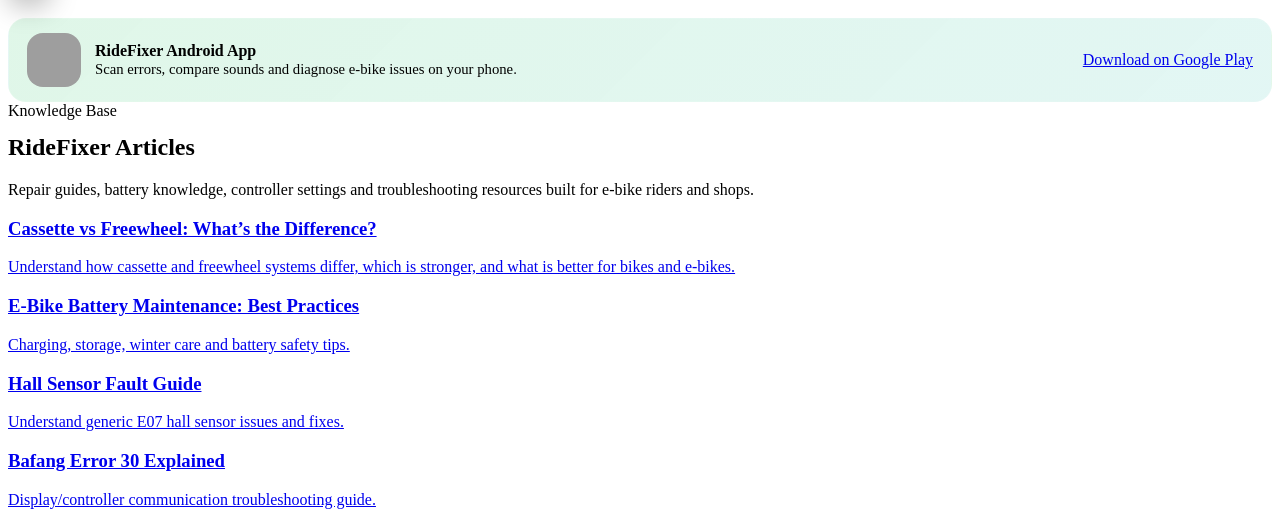
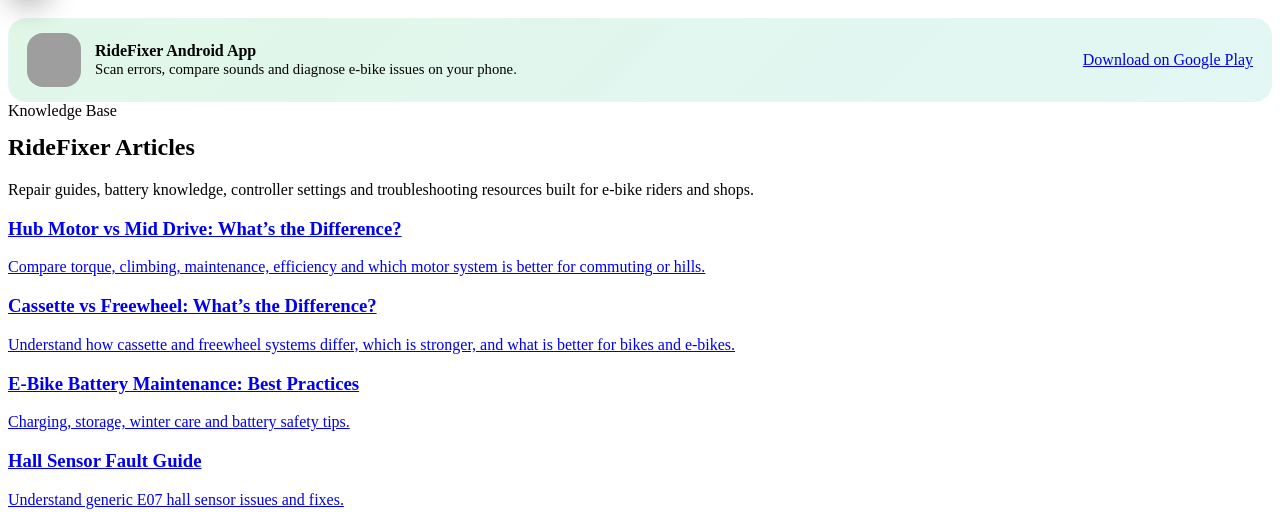
Before and after one commit to ehtishamaliawan/RideFixer-Web-Version, a PHP site: page /articles in a window 1280 px wide. Shown: the part 54-570 px from the top of the page. Run offline with PHP 8.4, Linux system fonts and the light colour scheme; grey boxes are pictures that could not be loaded.

Commit message:
Add hub motor vs mid drive to articles page

```diff
--- a/articles/index.php
+++ b/articles/index.php
@@ -7,6 +7,7 @@
 require_once __DIR__ . '/../partials/header.php';
 
 $articles = [
+  ['url'=>'/articles/hub-motor-vs-mid-drive','title'=>'Hub Motor vs Mid Drive: What’s the Difference?','desc'=>'Compare torque, climbing, maintenance, efficiency and which motor system is better for commuting or hills.'],
   ['url'=>'/articles/cassette-vs-freewheel','title'=>'Cassette vs Freewheel: What’s the Difference?','desc'=>'Understand how cassette and freewheel systems differ, which is stronger, and what is better for bikes and e-bikes.'],
   ['url'=>'/articles/battery-maintenance','title'=>'E‑Bike Battery Maintenance: Best Practices','desc'=>'Charging, storage, winter care and battery safety tips.'],
   ['url'=>'/error-codes/generic/e07','title'=>'Hall Sensor Fault Guide','desc'=>'Understand generic E07 hall sensor issues and fixes.'],
```
